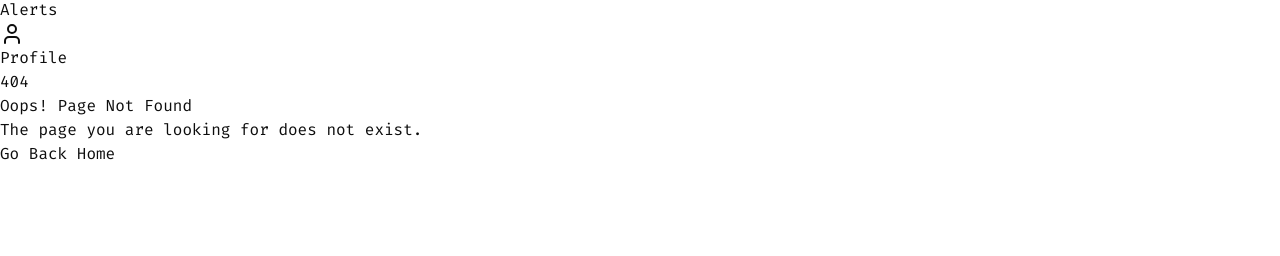
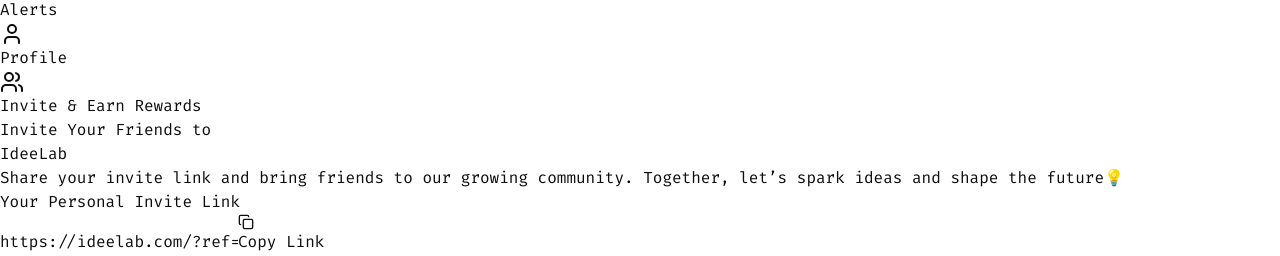
Before and after one commit to An4s0/IdeeLab, a React (Vite) app in the folder apps/web/: page /invite in a window 1280 px wide. Before the commit this address had no page. Shown: the part 2119-2375 px from the top of the page. Before the commit the page ends 2285 px from the top, so only its background shows below. Built offline with nearby package versions, Linux system fonts and the light colour scheme.

Commit message:
add invite page

```diff
--- /dev/null
+++ b/apps/web/src/pages/invite/page.tsx
@@ -0,0 +1,91 @@
+import { useState } from "react";
+import { Copy, Users, CheckCircle } from "lucide-react";
+import { Header } from "@/components/header";
+import { useTitle } from "@/hooks";
+
+export default function InvitePage() {
+  useTitle("IdeeLab | Invite Friends");
+
+  const [inviteLink, _setInviteLink] = useState(
+    "https://ideelab.com/?ref=username"
+  );
+  const [copied, setCopied] = useState(false);
+
+  const handleCopy = () => {
+    if (navigator?.clipboard?.writeText) {
+      navigator.clipboard.writeText(inviteLink);
+      setCopied(true);
+      setTimeout(() => setCopied(false), 2000);
+    } else {
+      const textarea = document.createElement("textarea");
+      textarea.value = inviteLink;
+      document.body.appendChild(textarea);
+      textarea.select();
+      document.execCommand("copy");
+      document.body.removeChild(textarea);
+      setCopied(true);
+      setTimeout(() => setCopied(false), 2000);
+    }
+  };
+
+  return (
+    <>
+      <Header />
+      <main className="min-h-[calc(100vh-64px)] flex flex-col flex-grow container mx-auto pt-20 max-w-4xl justify-center">
+        <div className="text-center max-w-4xl mx-auto mb-16 p-6 md:p-8">
+          <div className="inline-flex items-center gap-2 bg-gradient-to-r from-orange-500 to-red-500 text-white px-4 py-2 rounded-full text-sm font-medium mb-6">
+            <Users className="w-4 h-4" />
+            Invite & Earn Rewards
+          </div>
+
+          <h1 className="text-4xl md:text-4xl font-bold mb-6">
+            Invite Your Friends to
+            <br />
+            <span className="text-primary">IdeeLab</span>
+          </h1>
+
+          <p className="text-subtle max-w-3xl mx-auto mb-12 leading-relaxed">
+            Share your invite link and bring friends to our growing community.
+            Together, let’s spark ideas and shape the future
+            <span className="inline-block ml-1">💡</span>
+          </p>
+
+          <div className="bg-bglt rounded-2xl shadow-lg shadow-bgltr p-6 mb-16 border border-br">
+            <h2 className="text-lg font-semibold mb-4">
+              Your Personal Invite Link
+            </h2>
+
+            <div className="flex flex-col sm:flex-row items-stretch sm:items-center gap-3 bg-bgltr rounded-xl p-2">
+              <input
+                type="text"
+                readOnly
+                value={inviteLink}
+                className="flex-grow text-subtle px-2 py-1"
+              />
+              <button
+                onClick={handleCopy}
+                className={`flex items-center justify-center gap-2 px-6 py-3 text-sm font-medium rounded-lg bg-primary text-white hover:shadow-lg hover:bg-primary/90`}
+              >
+                {copied ? (
+                  <>
+                    <CheckCircle size={16} />
+                    Copied!
+                  </>
+                ) : (
+                  <>
+                    <Copy size={16} />
+                    Copy Link
+                  </>
+                )}
+              </button>
+            </div>
+
+            <p className="text-sm text-subtle mt-3">
+              Share this link with friends to invite them to join IdeeLab
+            </p>
+          </div>
+        </div>
+      </main>
+    </>
+  );
+}
--- a/apps/web/src/routes.tsx
+++ b/apps/web/src/routes.tsx
@@ -9,6 +9,7 @@ export default function AppRoutes() {
   const PrivacyPage = React.lazy(() => import("./pages/privacy/page"));
   const AboutPage = React.lazy(() => import("./pages/about/page"));
   const SupportPage = React.lazy(() => import("./pages/support/page"));
+  const InvitePage = React.lazy(() => import("./pages/invite/page"));
   return (
     <Suspense fallback={<Loading />}>
       <Routes>
@@ -17,6 +18,7 @@ export default function AppRoutes() {
         <Route path="/privacy" element={<PrivacyPage />} />
         <Route path="/about" element={<AboutPage />} />
         <Route path="/support" element={<SupportPage />} />
+        <Route path="/invite" element={<InvitePage />} />
 
         <Route path="*" element={<NotFoundPage />} />
       </Routes>
```
